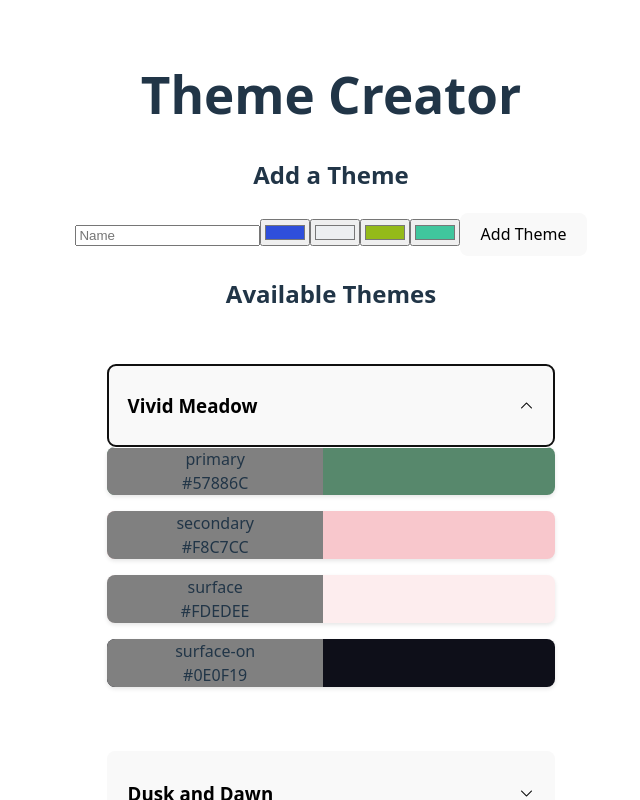
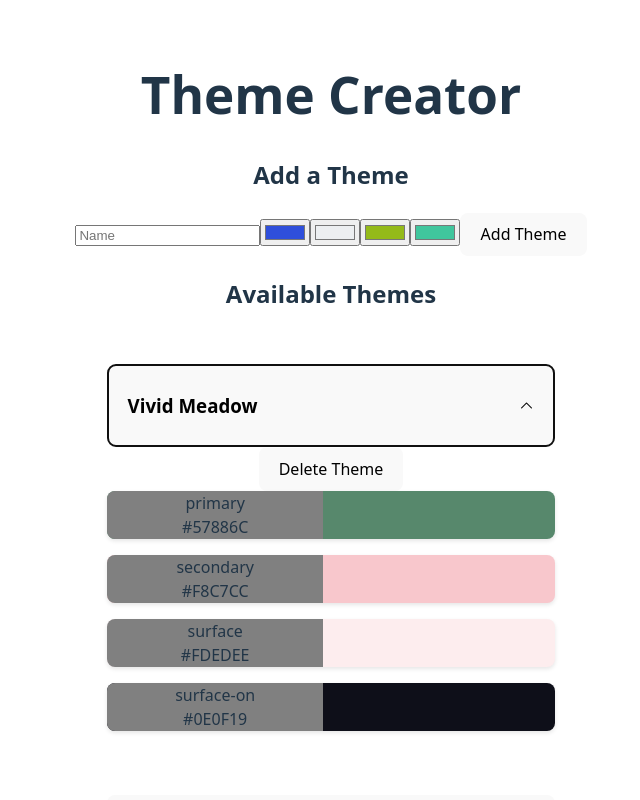
Before and after one commit to Tolpius/theme-creator, a React (Vite) app: page / in a window 1280 px wide. Both pictures are taken after a click on the button "Vivid Meadow". Shown: the top 800 px of the page, without its empty margins (309-949 px from the left). Built offline with nearby package versions, Linux system fonts and the light colour scheme.

Commit message:
Delete Button functionality ready

```diff
--- a/src/components/CardContainer/CardContainer.jsx
+++ b/src/components/CardContainer/CardContainer.jsx
@@ -9,7 +9,7 @@ const [themesList, setThemesList] = useState(themes);
       <ThemeCreator setThemesList={setThemesList}/>
       <h2 className="card-container__title">Available Themes</h2>
       <div className="card-container__grid">
-        <Cards themes={themesList}/>
+        <Cards themes={themesList} setThemes={setThemesList}/>
       </div>
     </div>
   );
--- a/src/components/Cards/Cards.jsx
+++ b/src/components/Cards/Cards.jsx
@@ -1,7 +1,8 @@
 import "./Cards.css";
 import { useState } from "react";
+import DeleteButton from "../DeleteButton/DeleteButton.jsx";
 
-export default function Cards({themes}) {
+export default function Cards({ themes, setThemes }) {
   const [expandedIds, setExpandedIds] = useState(new Set());
 
   function handleHideToggle(themeId) {
@@ -32,7 +33,10 @@ export default function Cards({themes}) {
               ></i>
             </button>
             {isExpanded ? (
-              <ColorListExpanded colors={theme.colors} />
+              <>
+                <DeleteButton themeId={theme.id} setThemes={setThemes} />
+                <ColorListExpanded colors={theme.colors} />
+              </>
             ) : (
               <ColorListCollapsed colors={theme.colors} />
             )}
--- /dev/null
+++ b/src/components/DeleteButton/DeleteButton.jsx
@@ -0,0 +1,11 @@
+export default function DeleteButton({ themeId, setThemes }) {
+  const handleDelete = () => {
+    setThemes((prevThemes) => prevThemes.filter((theme) => theme.id !== themeId));
+  };
+
+  return (
+    <button className="delete-button" onClick={handleDelete}>
+      Delete Theme
+    </button>
+  );
+}
```
